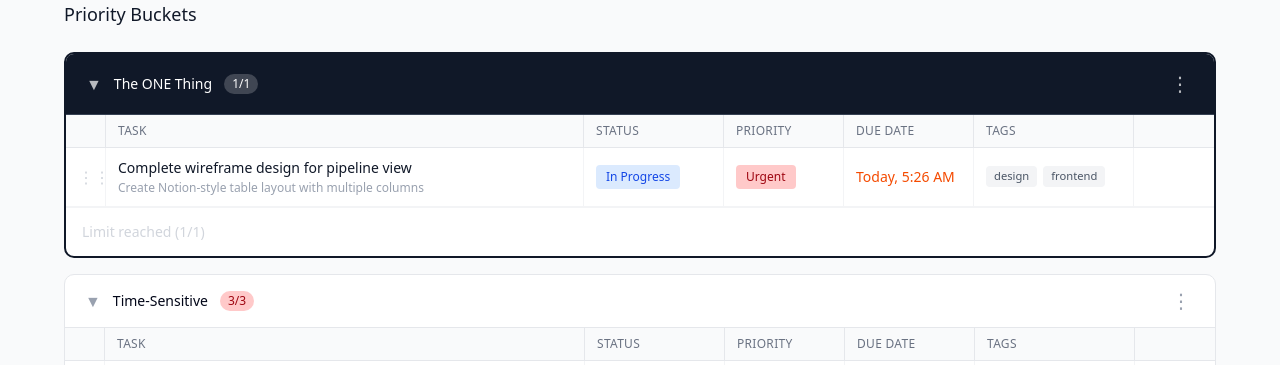
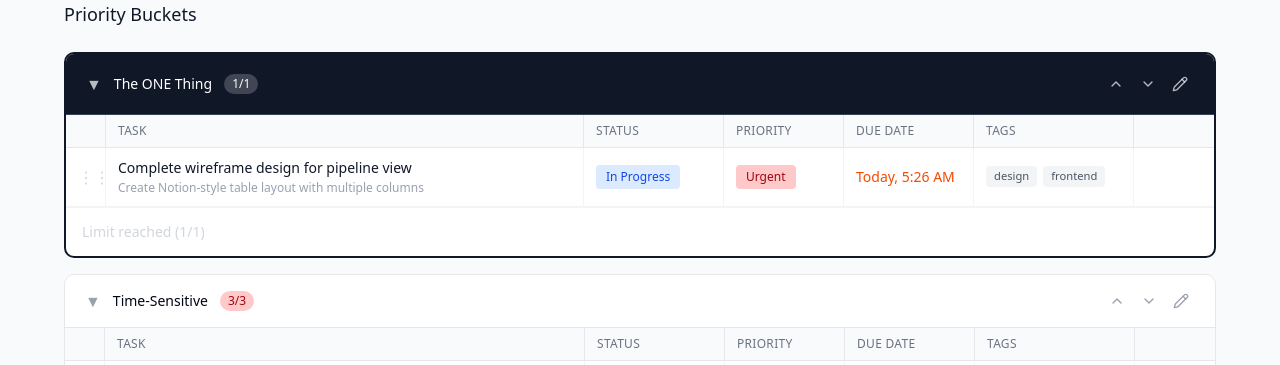
Before and after one commit to alx-zhu/one-task-manager, a React (Vite) app: page / in a window 1280 px wide. Shown: the part 139-504 px from the top of the page. Built offline with nearby package versions, Linux system fonts and the light colour scheme.

Commit message:
fix(buckets): fixing actions cell size while taskTable becomes scrollable

```diff
--- a/src/components/bucket/BucketEditRow.tsx
+++ b/src/components/bucket/BucketEditRow.tsx
@@ -1,7 +1,7 @@
 import { useState, useRef, useEffect } from "react";
 import { Input } from "@/components/ui/input";
 import { Button } from "@/components/ui/button";
-import { Save, X } from "lucide-react";
+import { Save, X, ChevronUp, ChevronDown } from "lucide-react";
 import type { Bucket } from "@/types/task";
 import { cn } from "@/lib/utils";
 
@@ -9,12 +9,20 @@ interface BucketEditRowProps {
   bucket?: Bucket;
   onSave: (data: { name: string; limit?: number }) => void;
   onCancel: () => void;
+  isFirst?: boolean;
+  isLast?: boolean;
+  onMoveUp?: (bucketId: string) => void;
+  onMoveDown?: (bucketId: string) => void;
 }
 
 export function BucketEditRow({
   bucket,
   onSave,
   onCancel,
+  isFirst,
+  isLast,
+  onMoveUp,
+  onMoveDown,
 }: BucketEditRowProps) {
   const [name, setName] = useState(bucket?.name || "");
   const [limit, setLimit] = useState(bucket?.limit?.toString() || "");
@@ -82,7 +90,7 @@ export function BucketEditRow({
       )}
       onClick={(e) => e.stopPropagation()}
     >
-      <div className="flex items-center gap-2 flex-1 min-w-0">
+      <div className="flex items-center gap-4 flex-1 min-w-0">
         {/* Chevron placeholder for alignment */}
         <span className="text-base leading-none text-transparent">▼</span>
 
@@ -146,6 +154,40 @@ export function BucketEditRow({
 
       {/* Action Buttons */}
       <div className="flex items-center gap-1 ml-2">
+        {bucket && (
+          <>
+            <Button
+              size="icon-sm"
+              variant="ghost"
+              className={cn(
+                "h-7 w-7",
+                bucket?.isOneThing
+                  ? "text-white/70 hover:text-white hover:bg-white/10 disabled:text-white/20 disabled:hover:bg-transparent"
+                  : "text-gray-400 hover:text-gray-600 hover:bg-gray-100 disabled:text-gray-200 disabled:hover:bg-transparent"
+              )}
+              onClick={() => onMoveUp?.(bucket.id)}
+              disabled={isFirst}
+              title="Move bucket up"
+            >
+              <ChevronUp className="h-4 w-4" />
+            </Button>
+            <Button
+              size="icon-sm"
+              variant="ghost"
+              className={cn(
+                "h-7 w-7",
+                bucket?.isOneThing
+                  ? "text-white/70 hover:text-white hover:bg-white/10 disabled:text-white/20 disabled:hover:bg-transparent"
+                  : "text-gray-400 hover:text-gray-600 hover:bg-gray-100 disabled:text-gray-200 disabled:hover:bg-transparent"
+              )}
+              onClick={() => onMoveDown?.(bucket.id)}
+              disabled={isLast}
+              title="Move bucket down"
+            >
+              <ChevronDown className="h-4 w-4" />
+            </Button>
+          </>
+        )}
         <Button
           size="icon-sm"
           variant="ghost"
--- a/src/components/bucket/BucketSection.tsx
+++ b/src/components/bucket/BucketSection.tsx
@@ -14,13 +14,6 @@ import TaskEditRow from "../table/row/TaskEditRow";
 import { useCreateTask } from "@/hooks/useTasks";
 import { BucketEditRow } from "./BucketEditRow";
 import { useUpdateBucket } from "@/hooks/useBuckets";
-import {
-  DropdownMenu,
-  DropdownMenuContent,
-  DropdownMenuItem,
-  DropdownMenuSeparator,
-  DropdownMenuTrigger,
-} from "../ui/dropdown-menu";
 import { ChevronUp, ChevronDown, Pencil } from "lucide-react";
 
 interface BucketSectionProps {
@@ -129,10 +122,10 @@ export function BucketSection({
 
   const getMenuClass = () => {
     return cn(
-      "text-xl leading-none cursor-pointer p-1",
+      "h-7 w-7 flex items-center justify-center rounded transition-colors",
       bucket.isOneThing
-        ? "text-white/70 hover:text-white"
-        : "text-gray-400 hover:text-gray-600"
+        ? "text-white/70 hover:text-white hover:bg-white/10"
+        : "text-gray-400 hover:text-gray-600 hover:bg-gray-100"
     );
   };
 
@@ -186,56 +179,36 @@ export function BucketSection({
               {bucket.limit && `/${bucket.limit}`}
             </span>
           </div>
-          <DropdownMenu>
-            <DropdownMenuTrigger asChild>
+
+          {/* Action Buttons */}
+          <div
+            className="flex items-center gap-1"
+            onClick={(e) => e.stopPropagation()}
+          >
             <button
               className={getMenuClass()}
-                onClick={(e) => e.stopPropagation()}
+              onClick={() => onMoveUp?.(bucket.id)}
+              disabled={isFirst}
+              title="Move bucket up"
             >
-                ⋮
+              <ChevronUp className="h-4 w-4" />
             </button>
-            </DropdownMenuTrigger>
-            <DropdownMenuContent align="end" className="w-48">
-              <DropdownMenuItem
-                onClick={(e) => {
-                  e.stopPropagation();
-                  onMoveUp?.(bucket.id);
-                  console.log("move up clicked");
-                }}
-                disabled={isFirst}
-                className="cursor-pointer"
+            <button
+              className={getMenuClass()}
+              onClick={() => onMoveDown?.(bucket.id)}
+              disabled={isLast}
+              title="Move bucket down"
             >
-                <ChevronUp className="w-4 h-4" />
-                <span>Move Up</span>
-              </DropdownMenuItem>
-
-              <DropdownMenuItem
-                onClick={(e) => {
-                  e.stopPropagation();
-                  onMoveDown?.(bucket.id);
-                  console.log("move down clicked");
-                }}
-                disabled={isLast}
-                className="cursor-pointer"
+              <ChevronDown className="h-4 w-4" />
+            </button>
+            <button
+              className={getMenuClass()}
+              onClick={() => setIsEditing(true)}
+              title="Edit bucket"
             >
-                <ChevronDown className="w-4 h-4" />
-                <span>Move Down</span>
-              </DropdownMenuItem>
-
-              <DropdownMenuSeparator />
-
-              <DropdownMenuItem
-                onClick={(e) => {
-                  e.stopPropagation();
-                  setIsEditing(true);
-                }}
-                className="cursor-pointer"
-              >
-                <Pencil className="w-4 h-4" />
-                <span>Edit Bucket</span>
-              </DropdownMenuItem>
-            </DropdownMenuContent>
-          </DropdownMenu>
+              <Pencil className="h-4 w-4" />
+            </button>
+          </div>
         </div>
       )}
 
@@ -250,6 +223,7 @@ export function BucketSection({
           >
             <div
               className={cn(
+                "overflow-x-auto",
                 isOver &&
                   overData?.type === "bucket" &&
                   // Don't add border if it is the same bucket as the draggedTask
@@ -257,7 +231,9 @@ export function BucketSection({
                   "border-b-2 border-b-blue-500"
               )}
             >
+              <div className="min-w-max">
                 <TaskTable data={bucket.tasks} columns={taskColumns} />
+              </div>
             </div>
 
             {isAddingTask && (
--- a/src/components/bucket/CompletedTasksSection.tsx
+++ b/src/components/bucket/CompletedTasksSection.tsx
@@ -123,7 +123,9 @@ function TimelineGroupSection({ label, tasks }: TimelineGroupSectionProps) {
         </div>
       </div>
 
-      {/* Use TaskTable with custom row renderer */}
+      {/* Use TaskTable with custom row renderer - wrapped in scrollable container */}
+      <div className="overflow-x-auto">
+        <div className="min-w-max">
           <TaskTable
             data={tasks}
             columns={completedTaskColumns}
@@ -131,5 +133,7 @@ function TimelineGroupSection({ label, tasks }: TimelineGroupSectionProps) {
             renderRow={(row) => <TaskRow key={row.id} row={row} isCompleted />}
           />
         </div>
+      </div>
+    </div>
   );
 }
--- a/src/components/table/cells/ActionsCell.tsx
+++ b/src/components/table/cells/ActionsCell.tsx
@@ -92,6 +92,7 @@ const ActionsCell = ({
         isOpen ? "opacity-100" : "opacity-0 group-hover:opacity-100",
         "transition-opacity duration-200 flex items-center justify-center gap-1"
       )}
+      style={{ width: "80px", minWidth: "80px" }}
     >
       {/* Quick Complete Button */}
       <button
```
Lines whose indentation alone changed are shown as unchanged.
